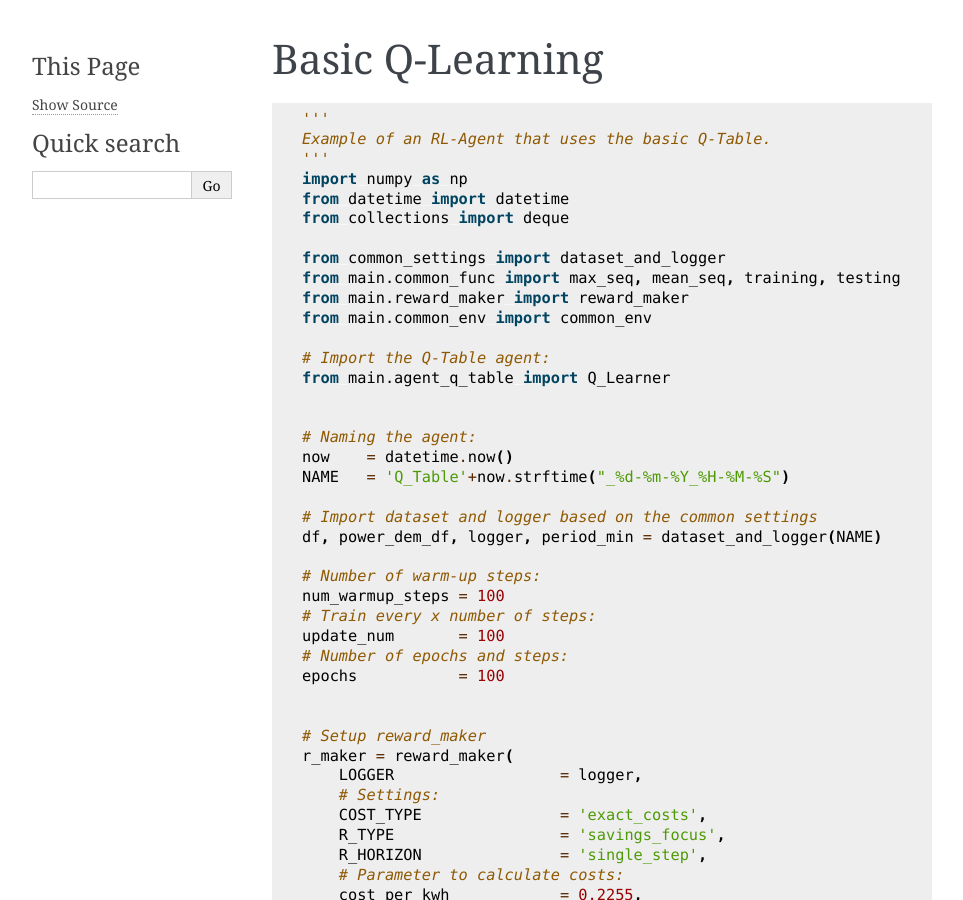
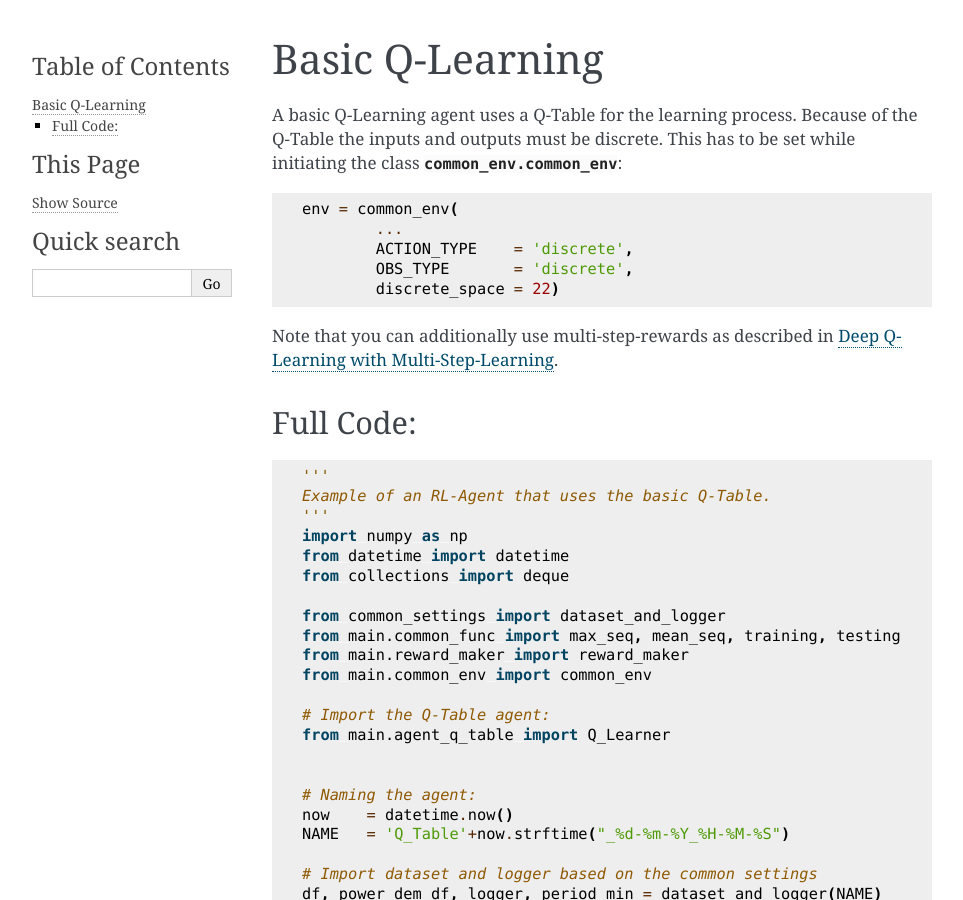
Before and after one commit to maik97/peak-shaver, a Sphinx documentation site: the page built from docs/examples/agent_q_table_ex.rst, in a window 1280 px wide and 900 px high. Shown: the whole window, without its empty margins (148-1111 px from the left). Built offline with Sphinx 7.4.7, drawn with Linux system fonts in a browser that asks for light colours.

Commit message:
docs update

```diff
--- a/docs/docs_snippets/example_dqn_lstm.py
+++ b/docs/docs_snippets/example_dqn_lstm.py
@@ -1,5 +1,5 @@
 '''
-Example of an RL-Agent that uses Dualing Deep Q-Networks.
+Example of an DQN-Agent that implements LSTM.
 '''
 from datetime import datetime
 
--- a/docs/docs_snippets/example_dqn_multistep.py
+++ b/docs/docs_snippets/example_dqn_multistep.py
@@ -1,5 +1,5 @@
 '''
-Example of an RL-Agent that uses Dualing Deep Q-Networks.
+Example of an DQN-Agent that implements multi-step-rewards.
 '''
 from datetime import datetime
 
--- a/docs/examples/agent_PPO2_ex.rst
+++ b/docs/examples/agent_PPO2_ex.rst
@@ -1,3 +1,4 @@
+.. _agent_PPO2_ex:
 .. Studienprojekt documentation master file, created by
    sphinx-quickstart on Fri Nov 20 14:43:01 2020.
    You can adapt this file completely to your liking, but it should at least
--- a/docs/examples/agent_heuristic_ex.rst
+++ b/docs/examples/agent_heuristic_ex.rst
@@ -1,3 +1,4 @@
+.. _agent_heurisitic_ex:
 .. Studienprojekt documentation master file, created by
    sphinx-quickstart on Fri Nov 20 14:43:01 2020.
    You can adapt this file completely to your liking, but it should at least
--- a/docs/examples/agent_q_table_ex.rst
+++ b/docs/examples/agent_q_table_ex.rst
@@ -1,3 +1,4 @@
+.. _agent_q_table_ex:
 .. Studienprojekt documentation master file, created by
    sphinx-quickstart on Fri Nov 20 14:43:01 2020.
    You can adapt this file completely to your liking, but it should at least
@@ -6,4 +7,19 @@
 Basic Q-Learning
 ================
 
+A basic Q-Learning agent uses a Q-Table for the learning process. Because of the Q-Table the inputs and outputs must be discrete. This has to be set while initiating the class :class:`common_env.common_env`:
+
+.. code-block:: python
+
+	env = common_env(
+		...
+		ACTION_TYPE    = 'discrete',
+		OBS_TYPE       = 'discrete',
+		discrete_space = 22)
+
+Note that you can additionally use multi-step-rewards as described in :ref:`Deep Q-Learning with Multi-Step-Learning <agent_multi_step_ex>`.
+
+Full Code:
+**********
+
 .. literalinclude:: ../docs_snippets/example_q_table.py
```
Also changed, not shown: docs/examples/agent_deep_q_ex.rst (+15 -0 lines), docs/examples/agent_lstm_q_ex.rst (+17 -0 lines), docs/examples/agent_multi_step_ex.rst (+17 -0 lines).
